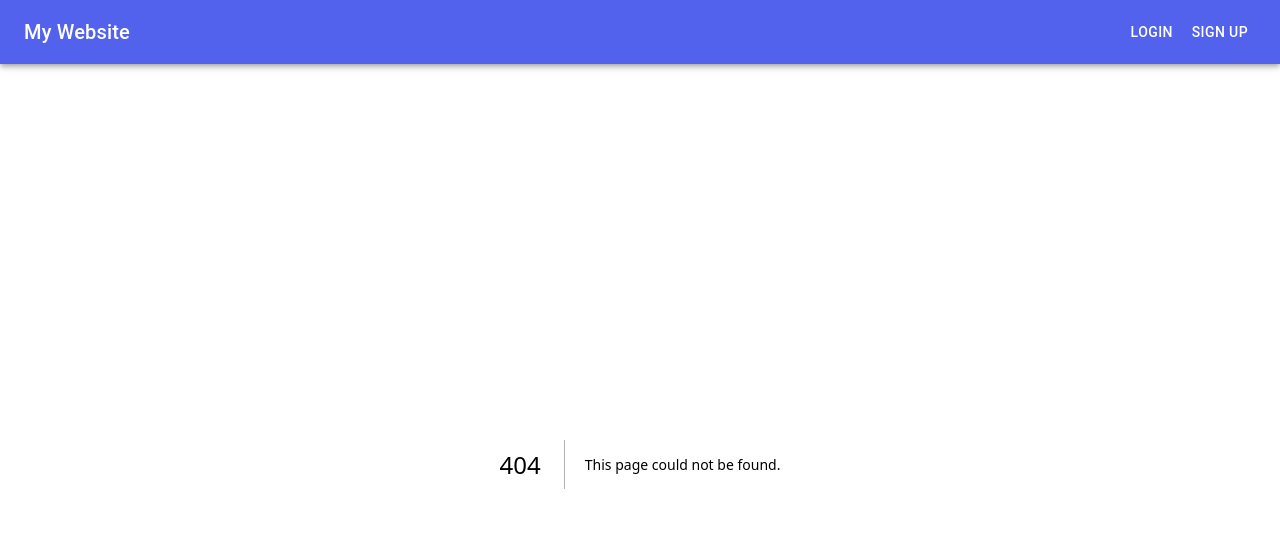
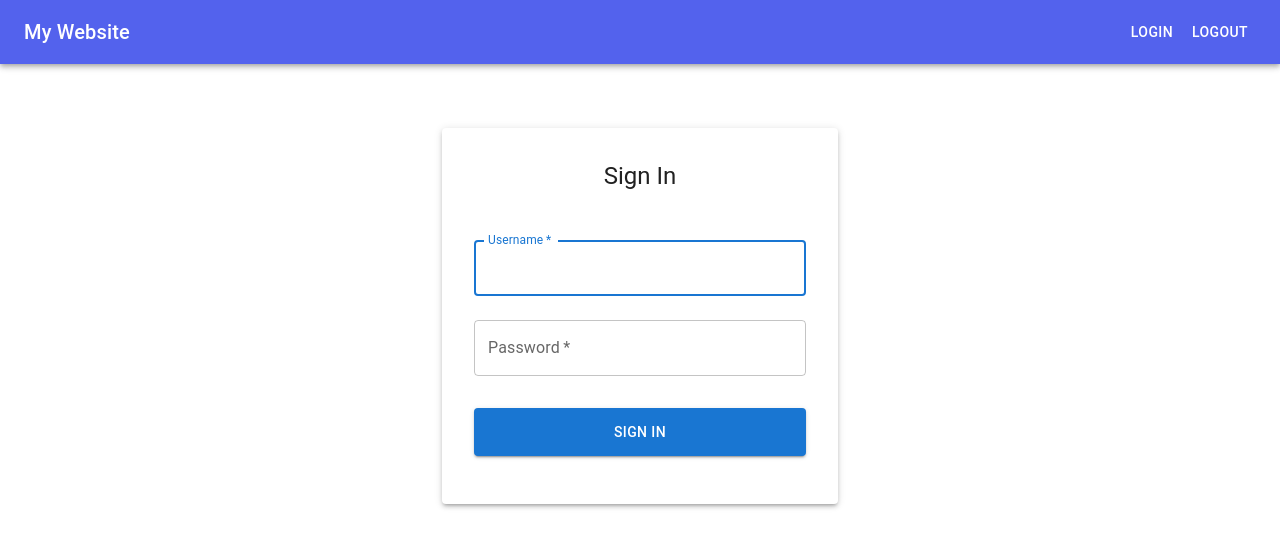
Before and after one commit to uttomroy/kotlin-web-api, a Next.js app in the folder management/management-clientside/: page /login in a window 1280 px wide. Before the commit this address had no page. Shown: the top 548 px of the page. Built offline with nearby package versions, Linux system fonts and the light colour scheme; no server answers.

Commit message:
add login

```diff
--- /dev/null
+++ b/management/management-clientside/next.config.js
@@ -0,0 +1,16 @@
+/** @type {import('next').NextConfig} */
+const nextConfig = {
+    async rewrites() {
+        if (process.env.NODE_ENV === 'development') {
+            return [
+                {
+                    source: '/proxy/:path*',
+                    destination: 'http://localhost:8080/:path*'
+                }
+            ];
+        }
+        return [];
+}
+};
+
+module.exports = nextConfig;
--- a/management/management-clientside/src/app/MenuBar.tsx
+++ b/management/management-clientside/src/app/MenuBar.tsx
@@ -1,13 +1,25 @@
 'use client';
 import React, { useState } from 'react';
-import { AppBar, Toolbar, Typography, Button, IconButton, Drawer, List, ListItem, ListItemText, Box, ListItemButton } from '@mui/material';
+import { AppBar, Toolbar, Typography, Button, IconButton, Drawer, List, ListItem, Box, ListItemButton } from '@mui/material';
 import MenuIcon from '@mui/icons-material/Menu';
+import { useRouter } from 'next/navigation';
 
 export default function MenuBar() {
   const [drawerOpen, setDrawerOpen] = useState(false);
+  const router = useRouter();
 
-  const toggleDrawer = (open: any) => (event: any) => {
-    if (event.type === 'keydown' && (event.key === 'Tab' || event.key === 'Shift')) {
+  const handleLogin = () => {
+    router.push('/login');
+  };
+
+  const handleLogout = async () => {
+    // You might want to add a logout endpoint to your API
+    // For now, just redirect to login
+    router.push('/login');
+  };
+
+  const toggleDrawer = (open: boolean) => (event: React.KeyboardEvent | React.MouseEvent) => {
+    if (event.type === 'keydown' && ((event as React.KeyboardEvent).key === 'Tab' || (event as React.KeyboardEvent).key === 'Shift')) {
       return;
     }
     setDrawerOpen(open);
@@ -36,8 +48,8 @@
 
           {/* Desktop Menu */}
           <Box sx={{ display: { xs: 'none', sm: 'block' } }}> {/* Hide on small screens */}
-            <Button color="inherit">Login</Button>
-            <Button color="inherit">Sign Up</Button>
+            <Button color="inherit" onClick={handleLogin}>Login</Button>
+            <Button color="inherit" onClick={handleLogout}>Logout</Button>
           </Box>
         </Toolbar>
       </AppBar>
@@ -51,13 +63,13 @@
         >
           <List>
             <ListItem disablePadding>
-            <ListItemButton component="a" href="#simple-list">
-              <ListItemText primary="Login" />
+              <ListItemButton onClick={handleLogin}>
+                <Typography>Login</Typography>
               </ListItemButton>
             </ListItem>
             <ListItem disablePadding>
-            <ListItemButton component="a" href="#simple-list">
-              <ListItemText primary="Sign Up" />
+              <ListItemButton onClick={handleLogout}>
+                <Typography>Logout</Typography>
               </ListItemButton>
             </ListItem>
           </List>
--- /dev/null
+++ b/management/management-clientside/src/app/dashboard/page.tsx
@@ -0,0 +1,84 @@
+'use client';
+import React, { useEffect, useState } from 'react';
+import {
+  Box,
+  Container,
+  Typography,
+  Paper,
+  CircularProgress,
+  Alert
+} from '@mui/material';
+import { useRouter } from 'next/navigation';
+import { api } from '@/services/api';
+
+export default function Dashboard() {
+  const router = useRouter();
+  const [loading, setLoading] = useState(true);
+  const [error, setError] = useState('');
+  const [data, setData] = useState<any>(null);
+
+  useEffect(() => {
+    const fetchData = async () => {
+      try {
+        const response = await api.get('/api/admin-panel');
+
+        if (response.ok) {
+          const result = await response.json();
+          setData(result);
+        } else if (response.status === 401 || response.status === 403) {
+          // Redirect to login if unauthorized
+          router.push('/login');
+        } else {
+          setError('Failed to fetch dashboard data');
+        }
+      } catch (err) {
+        setError('Failed to connect to the server');
+      } finally {
+        setLoading(false);
+      }
+    };
+
+    fetchData();
+  }, [router]);
+
+  if (loading) {
+    return (
+      <Box
+        display="flex"
+        justifyContent="center"
+        alignItems="center"
+        minHeight="100vh"
+      >
+        <CircularProgress />
+      </Box>
+    );
+  }
+
+  return (
+    <Container maxWidth="lg">
+      <Box sx={{ mt: 4 }}>
+        <Typography variant="h4" component="h1" gutterBottom>
+          Dashboard
+        </Typography>
+
+        {error && (
+          <Alert severity="error" sx={{ mb: 2 }}>
+            {error}
+          </Alert>
+        )}
+
+        <Paper sx={{ p: 3, mt: 2 }}>
+          {data ? (
+            <Typography>
+              Welcome to the admin panel!
+            </Typography>
+          ) : (
+            <Typography color="text.secondary">
+              No data available
+            </Typography>
+          )}
+        </Paper>
+      </Box>
+    </Container>
+  );
+}
--- /dev/null
+++ b/management/management-clientside/src/app/login/page.tsx
@@ -0,0 +1,117 @@
+'use client';
+import React, { useState } from 'react';
+import {
+  Box,
+  Button,
+  TextField,
+  Typography,
+  Container,
+  Paper,
+  Alert,
+  CircularProgress
+} from '@mui/material';
+import { useRouter } from 'next/navigation';
+import { api } from '@/services/api';
+
+export default function LoginPage() {
+  const router = useRouter();
+  const [username, setUsername] = useState('');
+  const [password, setPassword] = useState('');
+  const [error, setError] = useState('');
+  const [loading, setLoading] = useState(false);
+
+  const handleSubmit = async (e: React.FormEvent) => {
+    e.preventDefault();
+    setError('');
+    setLoading(true);
+
+    try {
+      const response = await api.post('/api/login', { username, password });
+
+      if (response.ok) {
+        const data = await response.json();
+        // Cookie will be automatically set by the browser
+        router.push('/dashboard'); // Redirect to dashboard after successful login
+      } else {
+        const errorData = await response.json();
+        setError(errorData.message || 'Login failed');
+      }
+    } catch (err) {
+      setError('Failed to connect to the server');
+    } finally {
+      setLoading(false);
+    }
+  };
+
+  return (
+    <Container component="main" maxWidth="xs">
+      <Box
+        sx={{
+          marginTop: 8,
+          display: 'flex',
+          flexDirection: 'column',
+          alignItems: 'center',
+        }}
+      >
+        <Paper
+          elevation={3}
+          sx={{
+            padding: 4,
+            display: 'flex',
+            flexDirection: 'column',
+            alignItems: 'center',
+            width: '100%',
+          }}
+        >
+          <Typography component="h1" variant="h5" sx={{ mb: 3 }}>
+            Sign In
+          </Typography>
+
+          {error && (
+            <Alert severity="error" sx={{ width: '100%', mb: 2 }}>
+              {error}
+            </Alert>
+          )}
+
+          <Box component="form" onSubmit={handleSubmit} sx={{ mt: 1, width: '100%' }}>
+            <TextField
+              margin="normal"
+              required
+              fullWidth
+              id="username"
+              label="Username"
+              name="username"
+              autoComplete="username"
+              autoFocus
+              value={username}
+              onChange={(e) => setUsername(e.target.value)}
+              disabled={loading}
+            />
+            <TextField
+              margin="normal"
+              required
+              fullWidth
+              name="password"
+              label="Password"
+              type="password"
+              id="password"
+              autoComplete="current-password"
+              value={password}
+              onChange={(e) => setPassword(e.target.value)}
+              disabled={loading}
+            />
+            <Button
+              type="submit"
+              fullWidth
+              variant="contained"
+              sx={{ mt: 3, mb: 2, height: 48 }}
+              disabled={loading}
+            >
+              {loading ? <CircularProgress size={24} /> : 'Sign In'}
+            </Button>
+          </Box>
+        </Paper>
+      </Box>
+    </Container>
+  );
+}
--- /dev/null
+++ b/management/management-clientside/src/config/config.ts
@@ -0,0 +1,5 @@
+const config = {
+    API_BASE_URL: process.env.NEXT_PUBLIC_API_BASE_URL || 'http://localhost:8080',
+};
+
+export default config;
--- /dev/null
+++ b/management/management-clientside/src/services/api.ts
@@ -0,0 +1,37 @@
+import config from '@/config/config';
+
+const defaultOptions: RequestInit = {
+    credentials: 'same-origin',  // Changed back to same-origin since we're using proxy
+    headers: {
+        'Content-Type': 'application/json',
+    },
+};
+
+// Helper to get the base URL depending on the environment
+const getBaseUrl = (endpoint: string) => {
+    if (process.env.NODE_ENV === 'development') {
+        // In development, use the Next.js proxy path
+        return `proxy/${endpoint}`;
+    }
+    // In production, use the full URL from config
+    return `${config.API_BASE_URL}${endpoint}`;
+};
+
+export const api = {
+    get: async (endpoint: string) => {
+        const response = await fetch(getBaseUrl(endpoint), {
+            ...defaultOptions,
+            method: 'GET',
+        });
+        return response;
+    },
+
+    post: async (endpoint: string, data?: any) => {
+        const response = await fetch(getBaseUrl(endpoint), {
+            ...defaultOptions,
+            method: 'POST',
+            body: data ? JSON.stringify(data) : undefined,
+        });
+        return response;
+    }
+};
```
Also changed, not shown: 2 other files (tests, documents, lock files or other folders). Lines whose indentation alone changed are shown as unchanged.
